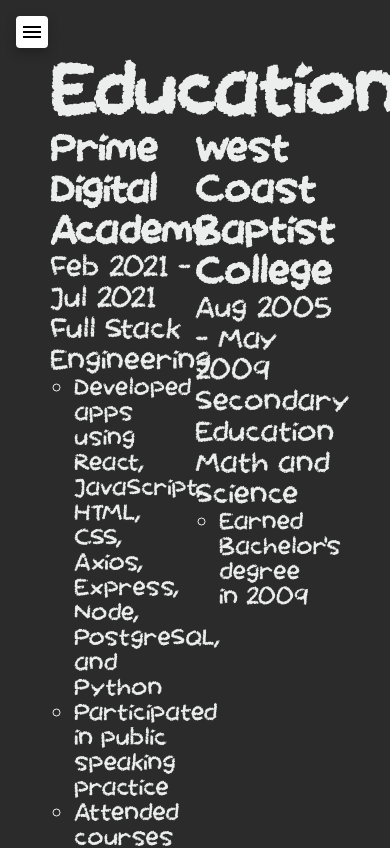
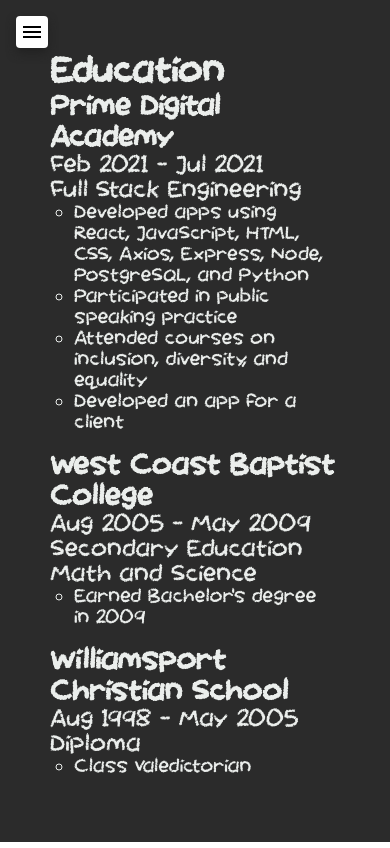
Before and after one commit to johnturner4004/vue-portfolio, a Vue app: page /education in a window 390 px wide. Shown: the top 848 px of the page. Built offline with nearby package versions, Linux system fonts and the light colour scheme.

Commit message:
mobile style for education page:

```diff
--- a/src/components/EducationEntry.vue
+++ b/src/components/EducationEntry.vue
@@ -36,9 +36,22 @@
   font-size: 2rem;
 }
 
+@media (max-width: 768px) {
+  .school__name {
+    font-size: 1.5rem;
+  }
+}
+
 .school__date,
 .school__course {
   font-size: 1.5rem;
+}
+
+@media (max-width: 768px) {
+  .school__date,
+  .school__course {
+    font-size: 1.25rem;
+  }
 }
 
 .school__list {
@@ -51,4 +64,10 @@
   margin-left: 1.5rem;
   margin-right: 1rem;
 }
+
+@media (max-width: 768px) {
+  .school__description {
+    font-size: 1rem;
+  }
+}
 </style>
--- a/src/views/Education.vue
+++ b/src/views/Education.vue
@@ -43,6 +43,12 @@
   font-size: 3.75rem;
 }
 
+@media (max-width: 768px) {
+  .education-page__title {
+    font-size: 1.875rem;
+  }
+}
+
 .education-page__list {
   padding: 0;
   margin: 0;
@@ -50,9 +56,21 @@
   flex-wrap: wrap;
 }
 
+@media (max-width: 768px) {
+  .education-page__list {
+    flex-direction: column;
+  }
+}
+
 .education-page__school {
   list-style: none;
   width: 50%;
   padding-bottom: 1rem;
   }
+
+  @media (max-width: 768px) {
+    .education-page__school {
+      width: 100%;
+    }
+  }
 </style>
```
